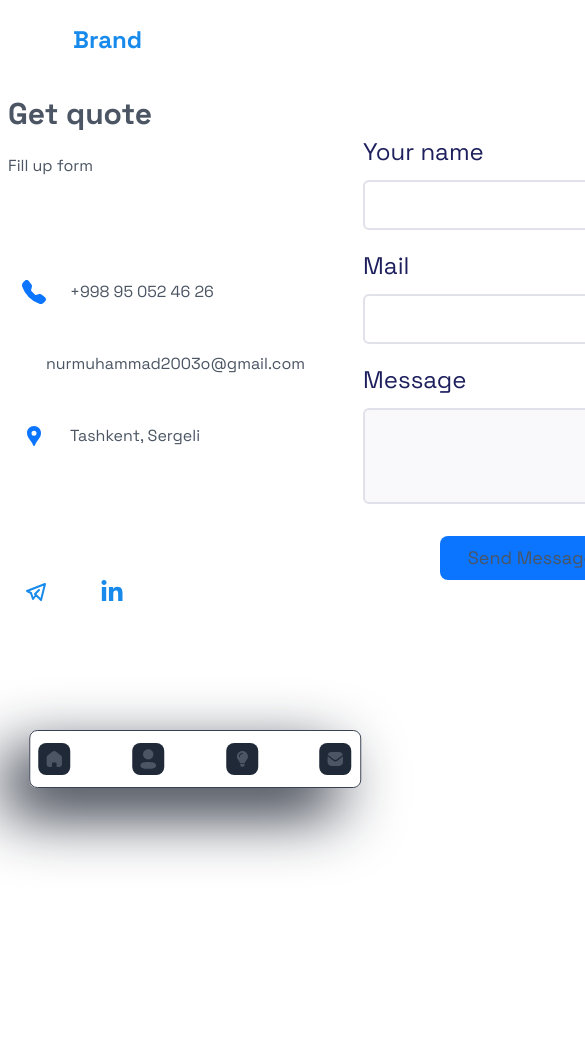
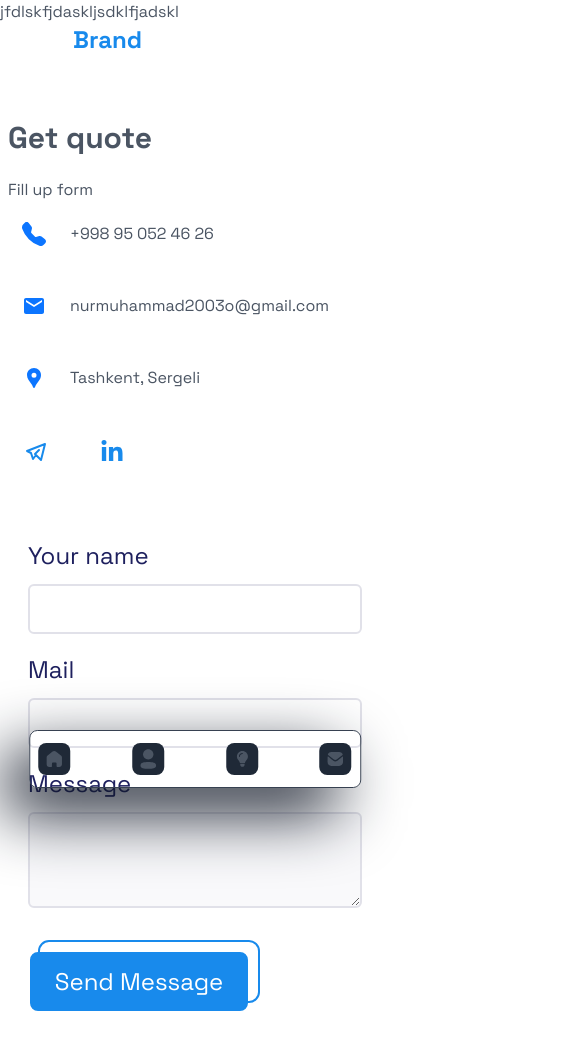
Before and after one commit to Nurmuhammad032/portfolio, a Next.js app: page /contact in a window 390 px wide. Shown: the top 1050 px of the page, 585 px wide, since content can reach past the window. Before the commit the page ends 860 px from the top, so only its background shows below. Built offline with nearby package versions, Linux system fonts and the light colour scheme; a small style sheet from the web is missing.

Commit message:
added animations

```diff
--- a/components/AppBar.tsx
+++ b/components/AppBar.tsx
@@ -3,6 +3,10 @@ import HomeIcon from "./icon/HomeIcon";
 import AboutIcon from "./icon/AboutIcon";
 import ProjectIcon from "./icon/ProjectIcon";
 import ContactIcon from "./icon/ContactIcon";
+import { useFollowPointer } from "./followPointer";
+import { useRef, useState } from "react";
+import { motion } from "framer-motion";
+import { handleWebpackExternalForEdgeRuntime } from "next/dist/build/webpack/plugins/middleware-plugin";
 
 const links = [
   {
@@ -24,16 +28,41 @@ const links = [
 ];
 
 const AppBar = () => {
+  const ref = useRef(null);
+  const [show, setShow] = useState(false);
+  const { x, y } = useFollowPointer(ref);
+  console.log(show);
+
   return (
+    <>
+      {show ? (
+        <motion.div
+          ref={ref}
+          className="box"
+          animate={{ x, y }}
+          // transition={{
+          //   type: "just",
+          //   // damping: 3,
+          //   // stiffness: 50,
+          //   // restDelta: 0.001,
+          // }}
+        />
+      ) : (
+        <h1>jfdlskfjdaskljsdklfjadskl</h1>
+      )}
+
       <nav
         style={{
+          cursor: "none",
           boxShadow: "-24px 24px 64px #111827",
         }}
+        onMouseOver={() => setShow(true)}
         className="fixed py-3 z-50 xl:rounded-3xl md:rounded-2xl rounded-lg  border border-[#374151] dark:bg-[#111827] bottom-14 left-1/2 -translate-x-1/2 xl:px-[62px] md:px-[45px] px-2 w-[85%]"
       >
         <div className="flex items-center justify-between">
           {links?.map(({ label, value }, i) => (
             <Link
+              scroll={false}
               href={value}
               key={i}
               className="xl:h-[104px] xl:w-[104px] lg:w-[80px] lg:h-[80px] md:w-[50px] lg:p-0 p-2 w-[32px] h-[32px] md:h-[50px] bg-customInk xl:rounded-2xl md:rounded-xl rounded-lg center-mode"
@@ -43,6 +72,7 @@ const AppBar = () => {
           ))}
         </div>
       </nav>
+    </>
   );
 };
 
--- /dev/null
+++ b/components/Layout.jsx
@@ -0,0 +1,22 @@
+import { motion } from "framer-motion";
+
+const Layout = ({ children, delay }) => {
+  return (
+    <motion.section
+      initial={{ x: -100, opacity: 0 }}
+      animate={{ x: 0, opacity: 1 }}
+      exit={{ x: -100, opacity: 0 }}
+      transition={{
+        type: "tween",
+        stiffness: 260,
+        damping: 20,
+        delay: delay && 1,
+      }}
+      className="app__section"
+    >
+      {children}
+    </motion.section>
+  );
+};
+
+export default Layout;
--- /dev/null
+++ b/components/followPointer.ts
@@ -0,0 +1,23 @@
+import { useState, RefObject, useEffect } from "react";
+
+export function useFollowPointer(ref: RefObject<HTMLElement>) {
+  const [point, setPoint] = useState({ x: 0, y: 0 });
+
+  useEffect(() => {
+    if (!ref.current) return;
+
+    const handlePointerMove = ({ clientX, clientY }: MouseEvent) => {
+      const element = ref.current!;
+
+      const x = clientX - element.offsetLeft - element.offsetWidth / 2;
+      const y = clientY - element.offsetTop - element.offsetHeight / 2;
+      setPoint({ x, y });
+    };
+
+    window.addEventListener("pointermove", handlePointerMove);
+
+    return () => window.removeEventListener("pointermove", handlePointerMove);
+  }, []);
+
+  return point;
+}
--- a/components/index.ts
+++ b/components/index.ts
@@ -1,3 +1,4 @@
 export { default as AppBar } from "./AppBar";
 export { default as LinkComponent } from "./LinkComponent";
 export { default as Project } from "./Project";
+export { default as Layout } from "./Layout";
--- a/package.json
+++ b/package.json
@@ -13,13 +13,16 @@
     "@types/react": "18.0.25",
     "@types/react-dom": "18.0.9",
     "framer-motion": "^7.6.15",
+    "lottie-react": "^2.3.1",
     "next": "13.0.4",
+    "nprogress": "^0.2.0",
     "react": "18.2.0",
     "react-dom": "18.2.0",
     "react-icons": "^4.7.1",
     "typescript": "4.9.3"
   },
   "devDependencies": {
+    "@types/nprogress": "^0.2.0",
     "autoprefixer": "^10.4.13",
     "postcss": "^8.4.19",
     "tailwindcss": "^3.2.4"
--- a/pages/_app.tsx
+++ b/pages/_app.tsx
@@ -2,13 +2,33 @@ import "../styles/globals.css";
 import { useState, useEffect } from "react";
 import type { AppProps } from "next/app";
 import { AppBar } from "../components";
+import Router from "next/router";
 import { AnimatePresence } from "framer-motion";
+import NProgress from "nprogress";
 import { useRouter } from "next/router";
+import Head from "next/head";
 
 export default function App({ Component, pageProps }: AppProps) {
   const router = useRouter();
+  const [theme, setTheme] = useState("");
 
-  const [theme, setTheme] = useState("");
+  useEffect(() => {
+    // Used for page transition
+    const start = () => {
+      NProgress.start();
+    };
+    const end = () => {
+      NProgress.done();
+    };
+    Router.events.on("routeChangeStart", start);
+    Router.events.on("routeChangeComplete", end);
+    Router.events.on("routeChangeError", end);
+    return () => {
+      Router.events.off("routeChangeStart", start);
+      Router.events.off("routeChangeComplete", end);
+      Router.events.off("routeChangeError", end);
+    };
+  }, []);
 
   useEffect(() => {
     if (window.matchMedia("(prefers-color-scheme: dark)").matches) {
@@ -28,11 +48,24 @@ export default function App({ Component, pageProps }: AppProps) {
 
   return (
     <div>
+      <Head>
+        <link
+          rel="stylesheet"
+          href="https://cdnjs.cloudflare.com/ajax/libs/nprogress/0.2.0/nprogress.min.css"
+          integrity="sha512-42kB9yDlYiCEfx2xVwq0q7hT4uf26FUgSIZBK8uiaEnTdShXjwr8Ip1V4xGJMg3mHkUt9nNuTDxunHF0/EgxLQ=="
+          crossOrigin="anonymous"
+          referrerPolicy="no-referrer"
+        />
+      </Head>
       <AppBar />
       <h1 className=" text-customBlue text-2xl font-bold absolute top-6 left-[73px]">
         Brand
       </h1>
-      <AnimatePresence>
+      <AnimatePresence
+        mode="wait"
+        initial={false}
+        onExitComplete={() => window.scrollTo(0, 0)}
+      >
         <Component key={router.route} {...pageProps} />
       </AnimatePresence>
     </div>
--- a/pages/about.tsx
+++ b/pages/about.tsx
@@ -1,16 +1,10 @@
 import React from "react";
 import { motion } from "framer-motion";
-import { LinkComponent } from "../components";
+import { Layout, LinkComponent } from "../components";
 
 const about = () => {
   return (
-    <motion.section
-      initial={{ opacity: 0 }}
-      animate={{ opacity: 1 }}
-      exit={{ opacity: 0 }}
-      transition={{ duration: 0.2 }}
-      className="app__section"
-    >
+    <Layout delay={false}>
       <div className="main-container">
         <div className="mb-[46px]">
           <h1 className="heading">About Me 👨‍</h1>
@@ -39,7 +33,7 @@ const about = () => {
           <LinkComponent url="contact" text="Say Hello" />
         </div>
       </div>
-    </motion.section>
+    </Layout>
   );
 };
 
--- a/pages/contact.tsx
+++ b/pages/contact.tsx
@@ -3,18 +3,13 @@ import { MdEmail, MdLocationPin } from "react-icons/md";
 import { BsTelegram, BsTelephoneFill } from "react-icons/bs";
 import { TbBrandTelegram } from "react-icons/tb";
 import { FaLinkedinIn } from "react-icons/fa";
+import { Layout } from "../components";
 
 const contact = () => {
   return (
-    <motion.section
-      initial={{ opacity: 0 }}
-      animate={{ opacity: 1 }}
-      exit={{ opacity: 0 }}
-      transition={{ duration: 0.2 }}
-      className="app__section"
-    >
+    <Layout delay={false}>
       <div className="main-container">
-        <div className="flex justify-between">
+        <div className="md:flex justify-between">
           <div className="w-full md:w-3/5 flex flex-col justify-between">
             <div>
               <h1 className="heading mb-4">Get quote</h1>
@@ -43,7 +38,7 @@ const contact = () => {
               </a>
             </div>
           </div>
-          <div className="w-full md:w-2/5">
+          <div className="w-full mt-5 md:mt-0 md:w-2/5">
             <div className="bg-white rounded-xl py-10 px-5">
               <div className="contact__input-wrapper">
                 <label htmlFor="name">Your name</label>
@@ -54,22 +49,21 @@ const contact = () => {
                 <input type="text" id="mail" />
               </div>
               <div className="contact__input-wrapper">
-                <label htmlFor="mail">Message</label>
-                <textarea></textarea>
+                <label htmlFor="message">Message</label>
+                <textarea id="message"></textarea>
               </div>
               <div className="text-end mt-8">
-                <button
-                  type="submit"
-                  className="px-7 py-2 text-lg bg-[#0c75ff] rounded-lg"
-                >
-                  Send Message
-                </button>
+                <div className="app__link">
+                  <button type="submit" className="">
+                    Send Message
+                  </button>
+                </div>
               </div>
             </div>
           </div>
         </div>
       </div>
-    </motion.section>
+    </Layout>
   );
 };
 
--- a/pages/projects.tsx
+++ b/pages/projects.tsx
@@ -1,5 +1,5 @@
 import React from "react";
-import { LinkComponent, Project } from "../components";
+import { Layout, LinkComponent, Project } from "../components";
 import { ProjectType } from "../types";
 import { motion } from "framer-motion";
 import {
@@ -9,13 +9,7 @@ import {
 
 const projects = () => {
   return (
-    <motion.section
-      className="app__section"
-      initial={{ opacity: 0 }}
-      animate={{ opacity: 1 }}
-      exit={{ opacity: 0 }}
-      transition={{ duration: 0.2 }}
-    >
+    <Layout delay={false}>
       <div className="main-container">
         <div className="mb-16">
           <h1 className="heading">Projects </h1>
@@ -55,7 +49,7 @@ const projects = () => {
           </div>
         </div>
       </div>
-    </motion.section>
+    </Layout>
   );
 };
 
--- a/styles/globals.css
+++ b/styles/globals.css
@@ -26,10 +26,12 @@
     @apply border-2 ml-[10px] relative border-customBlue rounded-[11px] w-[222px] h-[63px];
   }
 
-  .app__link a {
+  .app__link a,
+  .app__link button {
     @apply bg-customBlue flex text-center items-center justify-center transition-all absolute w-full h-full top-0 -translate-x-[10px] translate-y-[10px] left-0 rounded-lg border-2 border-customBlue text-2xl text-white;
   }
-  .app__link:active a {
+  .app__link:active a,
+  .app__link:active button {
     @apply translate-x-0 -translate-y-0;
   }
 
@@ -77,7 +79,7 @@
   }
 
   .contact-info {
-    @apply flex space-x-6 items-center mb-5 w-2/3 py-3 px-3 rounded-lg border-2 border-transparent transition-all hover:border-[#0c75ff];
+    @apply flex space-x-6 items-center mb-5 lg:w-2/3 md:w-4/5 py-3 px-3 rounded-lg border-2 border-transparent transition-all hover:border-[#0c75ff];
   }
 
   .contact-social {
@@ -109,3 +111,26 @@
   opacity: 1;
   visibility: visible;
 }
+
+#nprogress .bar {
+  height: 3px;
+}
+
+#nprogress .spinner-icon {
+  width: 25px;
+  height: 25px;
+  border: solid 3px transparent;
+}
+
+.box {
+  position: fixed;
+  left: 0;
+  top: -50%;
+  z-index: 1000;
+  width: 30px;
+  height: 30px;
+  border-radius: 50%;
+  /* background: rgba(0, 0, 0, 0.3);
+   */
+   background-color: red;
+}
```
Also changed, not shown: components/Project.jsx (+11 -4 lines), pages/index.tsx (+22 -15 lines), 1 other file (tests, documents, lock files or other folders). Lines whose indentation alone changed are shown as unchanged.
